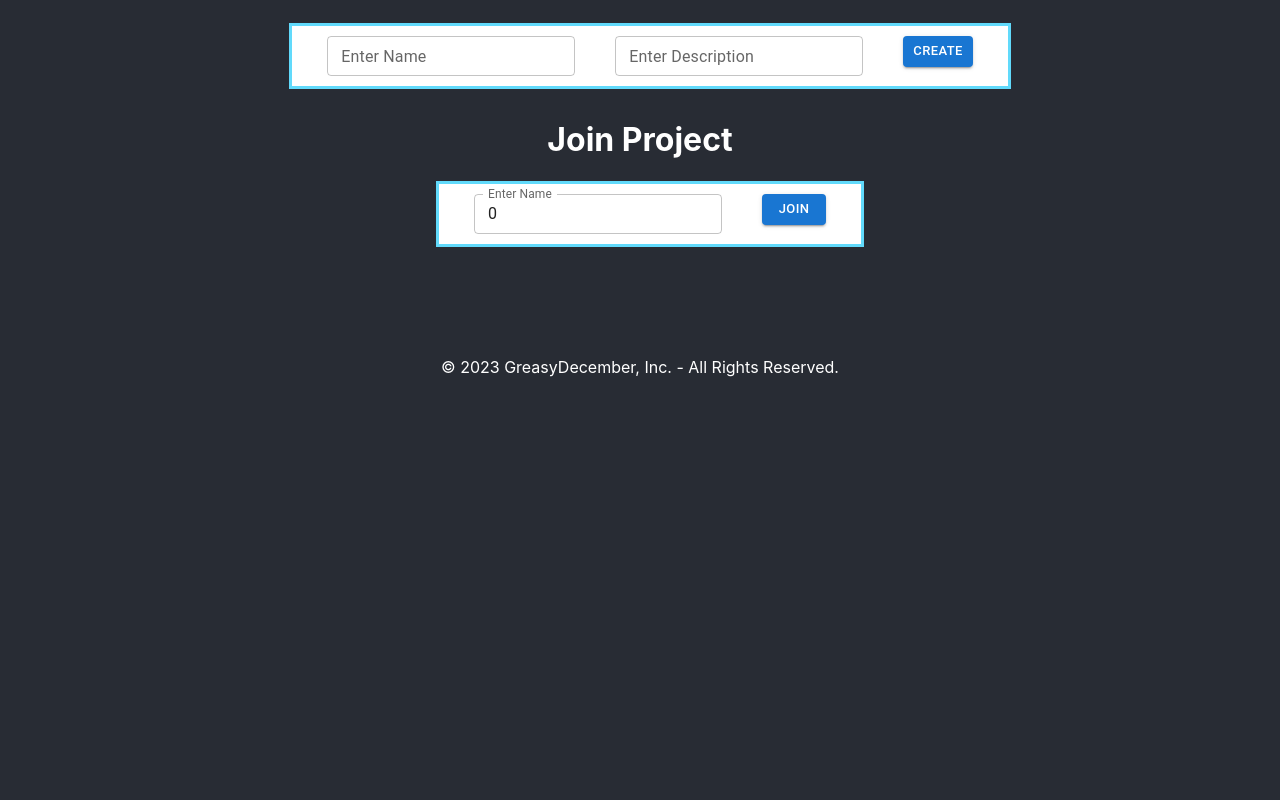
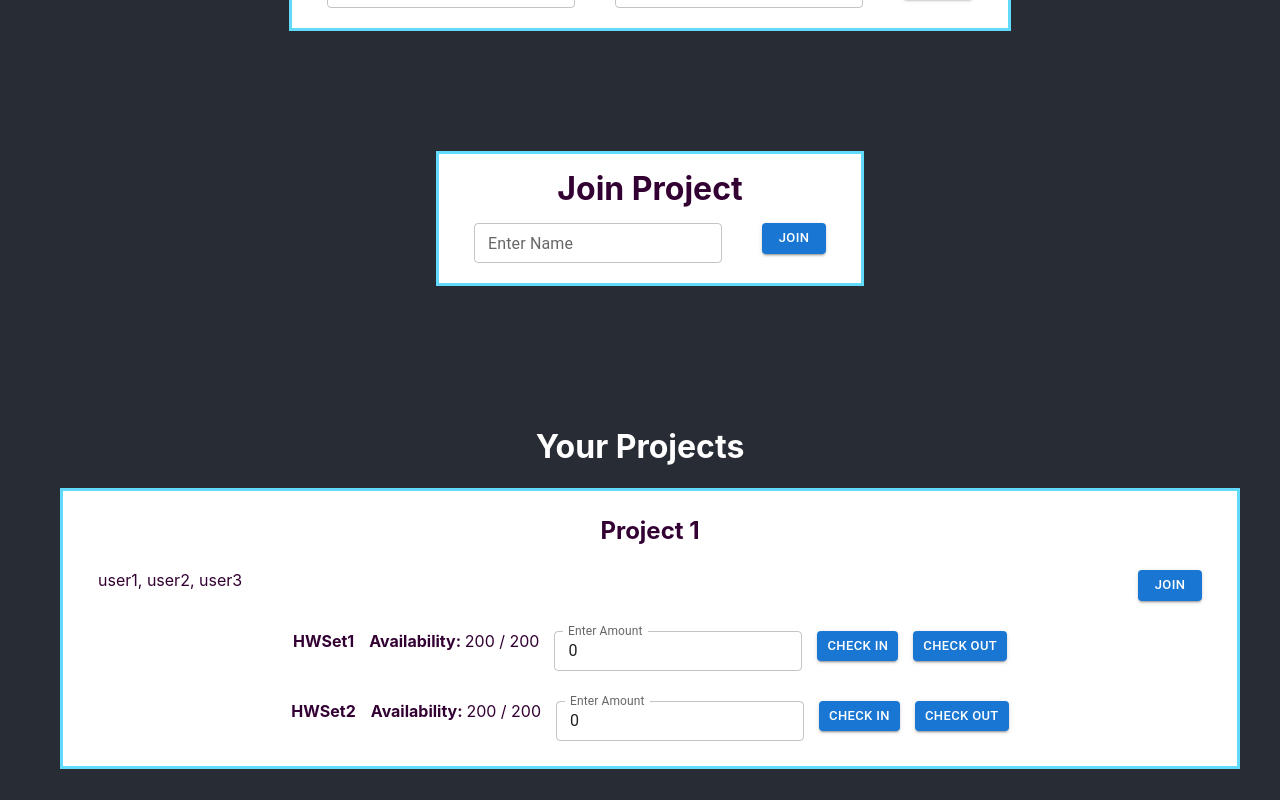
Before and after one commit to pauljhan01/Greasy-December, a React (Create React App) app in the folder client/: page / in a window 1280 px wide. Shown: the part 1140-1940 px from the top of the page. Before the commit the page ends 1533 px from the top, so only its background shows below. Built offline with nearby package versions, Linux system fonts and the light colour scheme.

Commit message:
Updated Project UI
Still needs to:
- only show projects for a specific user
- handle success/fail

```diff
--- a/client/src/App.css
+++ b/client/src/App.css
@@ -63,32 +63,35 @@ input {
 }
 
 .collection {
-  margin-bottom: 100px;
+  /*background-color: white;*/
+  /*color: black;*/
+  margin-bottom: 50px;
   padding-top: 5px;
   padding-bottom: 15px;
   padding-left: 40px;
   padding-right: 40px;
-  border-style: solid;
-  display: inline-block;
+  /*border-style: solid;*/
+  display: block;
   flex-direction: column;
   align-items: center;
   justify-content: center;
 }
+
 
 .doc {
   background-color: #ffffff;
   color: #330033;
   border-style: solid;
   border-color: #61dafb;
-  margin-bottom: 10px;
+  margin-bottom: 50px;
   margin-left: 20px;
   padding-top: 10px;
   padding-bottom: 10px;
   padding-left: 15px;
   padding-right: 15px;
-  display: inline-block;
+  display: block;
   flex-direction: row;
-  text-align: center;
+  /*text-align: center;*/
 }
 
 
@@ -102,7 +105,7 @@ input {
   color: #330033;
   border-style: solid;
   border-color: #61dafb;
-  margin-bottom: 100px;
+  margin-bottom: 50px;
   margin-left: 20px;
   /*padding-top: 10px;*/
   padding-bottom: 20px;
@@ -122,6 +125,19 @@ input {
   margin-bottom: 15px;
 }
 
+.hardwareSet {
+  display: inline-flex;
+  justify-content: space-around;
+  gap: 15px;
+
+}
+
+.spacearound {
+  display: flex;
+  justify-content: space-between;
+  gap: 15px;
+}
+
 .footer {
   margin-top: 100px;
 }
--- a/client/src/AwesomeApp.js
+++ b/client/src/AwesomeApp.js
@@ -120,9 +120,10 @@ function CreateProject() {
     }, [createProject]);
 
     return(
-        <div className={"Collection"}>
-            <h1><strong>Create Project</strong></h1>
-            <div className={"doc"}>
+        <div className={"collection"}>
+
+            <div className={"login"}>
+                <h1><strong>Create Project</strong></h1>
                 <span><TextField value={name} onChange={(e) => setName(e.target.value)} id="outlined-basic" label="Enter Name" variant="outlined" size={'small'} /></span>
                 <span><TextField value={description} onChange={(e) => setDescription(e.target.value)} id="outlined-basic" label="Enter Description" variant="outlined" size={'small'} /></span>
                 <span><Button variant="contained" size={'small'} onClick={() => setCreateProject(true)}>Create</Button></span>
@@ -143,7 +144,7 @@ function JoinProject() {
 
     const [btnClick, setBtnClick] = useState(false);
     const [responseData, setResponseData] = useState(null);
-    const [id, setId] = useState(0);
+    const [id, setId] = useState(null);
 
     let message;
 
@@ -165,9 +166,10 @@ function JoinProject() {
     },[btnClick]);
 
     return(
-        <div className={"Collection"}>
-            <h1><strong>Join Project</strong></h1>
-            <div className={"doc"}>
+        <div className={"collection"}>
+
+            <div className={"login"}>
+                <h1><strong>Join Project</strong></h1>
                 <span><TextField value={id} onChange={(e) => setId(parseInt(e.target.value))} id="outlined-basic" label="Enter Name" variant="outlined" size={'small'} /></span>
                 <span><Button variant="contained" size={'small'} onClick={() => setBtnClick(true)}>Join</Button></span>
             </div>
@@ -182,18 +184,160 @@ function JoinProject() {
 
 }
 
+function Docs(name) {
+
+    const [joined, setJoined] = useState(false);
+    const [notInProject, setNotInProject] = useState(true);
+    const [btnText, setBtnText] = useState('Join');
+
+    const [avail1, setAvail1] = useState(200);
+    const [avail2, setAvail2] = useState(200);
+
+    const [cap1, setCap1] = useState(200);
+    const [cap2, setCap2] = useState(200);
+
+    const [qty1, setQty1] = useState(0);
+    const [qty2, setQty2] = useState(0);
+
+    const [checkin1, setCheckin1] = useState(false);
+    const [checkin2, setCheckin2] = useState(false);
+
+    const [checkout1, setCheckout1] = useState(false);
+    const [checkout2, setCheckout2] = useState(false);
+
+    const [responseData, setResponseData] = useState(null);
+
+    useEffect( () => {
+
+        function checkIn(name, qty){
+            return fetch(`/checkin/${name}*${qty}`)
+                .then(response => response.text())
+                .then(data => {
+                    setResponseData(data);
+                    window.alert(`${data}`);
+
+                })
+               .catch(error => {
+                   // Handle any errors that occurred during the fetch or JSON conversio
+                   console.error(error);
+                });
+        }
+        function checkOut(name, qty){
+            return fetch(`/checkout/${name}*${qty}`)
+                .then(response => response.text())
+                .then(data => {
+                    setResponseData(data);
+                    window.alert(`${data}`);
+
+                })
+               .catch(error => {
+                   // Handle any errors that occurred during the fetch or JSON conversio
+                   console.error(error);
+                });
+        }
+
+        function joinProject(name){
+            return fetch(`/join/${name}`)
+                .then(response => response.text())
+                .then(data => {
+                    setResponseData(data);
+                    window.alert(`${data}`);
+
+                })
+               .catch(error => {
+                   // Handle any errors that occurred during the fetch or JSON conversio
+                   console.error(error);
+                });
+        }
+
+        function leaveProject(name){
+            return fetch(`/leave/${name}`)
+                .then(response => response.text())
+                .then(data => {
+                    setResponseData(data);
+                    window.alert(`${data}`);
+
+                })
+               .catch(error => {
+                   // Handle any errors that occurred during the fetch or JSON conversio
+                   console.error(error);
+                });
+        }
+
+        if(checkin1){
+            setCheckin1(false);
+            checkIn(name,qty1);
+        }
+        if(checkout1){
+            setCheckout1(false);
+            checkOut(name,qty1);
+        }
+        if(checkin2){
+            setCheckin2(false);
+            checkIn(name,qty2);
+        }
+        if(checkout2){
+            setCheckout2(false);
+            checkOut(name,qty2);
+        }
+        if(joined){
+            if(notInProject){
+                setNotInProject(false);
+                joinProject(name);
+                setBtnText('Leave');
+            }
+            else {
+                setNotInProject(true);
+                leaveProject(name);
+                setBtnText('Join');
+            }
+
+            setJoined(false);
+        }
+
+    }, [name, checkin1, checkout1, checkin2, checkout2, joined, notInProject]);
+
+    return (
+         <div className={"doc"}>
+             <h2><strong>{name}</strong></h2>
+
+             <div className={"spacearound"}>
+
+                 user1, user2, user3
+                 <span><Button onClick={() => setJoined(true)} variant="contained" size={'small'}>{btnText}</Button></span>
+             </div>
+
+            <span className={"hardwareSet"}>
+                <span><strong>HWSet1</strong> </span>
+                <span><strong>Availability: </strong> {avail1} / {cap1} </span>
+                <span><TextField value={qty1} onChange={(e) => setQty1(e.target.value)} id="outlined-basic" label="Enter Amount" variant="outlined" size={'small'} /></span>
+                <span><Button onClick={() => setCheckin1(true)} variant="contained" size={'small'}>Check In</Button></span>
+                <span><Button onClick={() => setCheckout1(true)} variant="contained" size={'small'}>Check Out</Button></span>
+            </span>
+             <span className={"hardwareSet"}>
+                <span><strong>HWSet2</strong> </span>
+                <span><strong>Availability: </strong> {avail2} / {cap2} </span>
+                <span><TextField value={qty2} onChange={(e) => setQty2(e.target.value)} id="outlined-basic" label="Enter Amount" variant="outlined" size={'small'} /></span>
+                <span><Button onClick={() => setCheckin2(true)} variant="contained" size={'small'}>Check In</Button></span>
+                <span><Button onClick={() => setCheckout2(true)} variant="contained" size={'small'}>Check Out</Button></span>
+            </span>
+         </div>
+    );
+
+}
+
 function Projects () {
     const components = [];
 
     for (let i = 1; i < 4; i++) {
-        // components.push(Docs(`Project ${i}`));
+        components.push(Docs(`Project ${i}`));
     }
 
     return (
         <projects>
             <div className={"collection"}>
                 <div>
-                    <h1>Projects</h1>
+                    <h1>Your Projects</h1>
                     {/*<div>{Docs()}</div>*/}
                     {components}
                 </div>
@@ -275,7 +419,7 @@ function AwesomeApp(){
             <Login />
             <CreateProject />
             <JoinProject />
-
+            <Projects />
             {/*<Projects text={'Your Projects'}/>*/}
             {/*<HWSets text={'Available Hardware Sets'}/>*/}
             <Footer />
```
